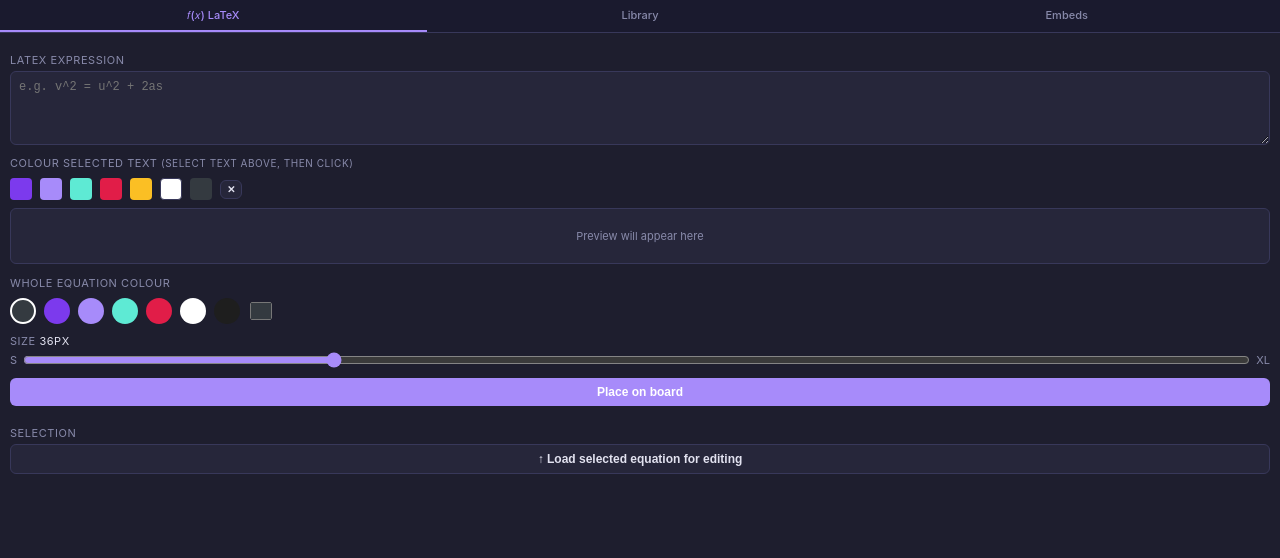
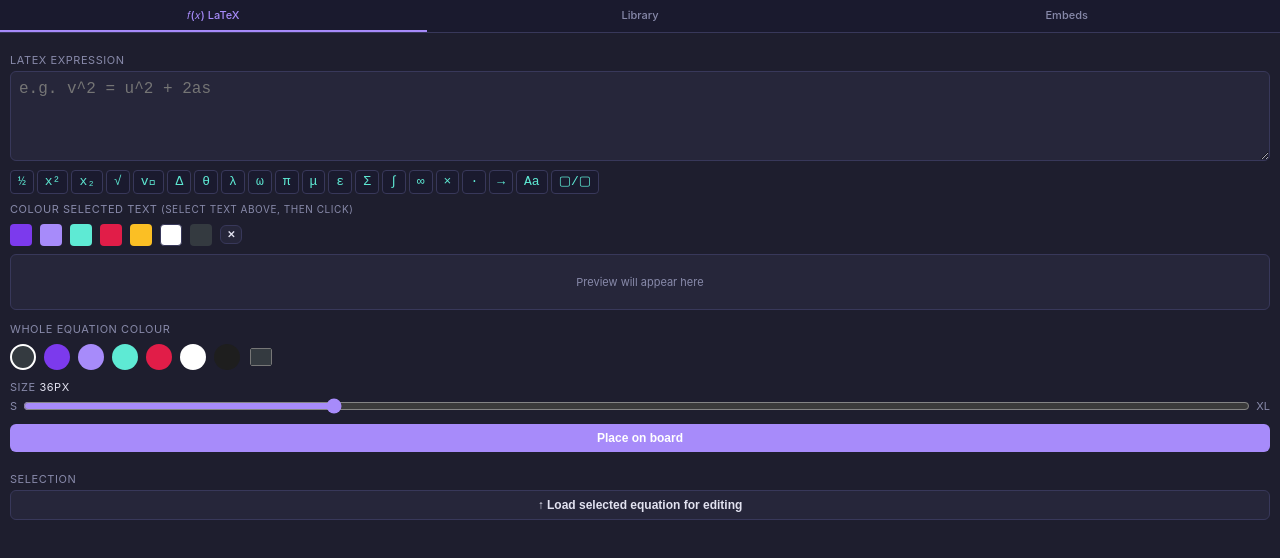
Before and after one commit to Bleushift/miro-physics-app, a website: page src/panel.html in a window 1280 px wide. Drawn offline with nearby package versions, Linux system fonts and the light colour scheme.

Commit message:
feat: bigger LaTeX input (16px) + quick-LaTeX toolbar
- Textarea font bumped from 12px to 16px for readability
- Quick-LaTeX toolbar with 20 buttons: fractions, superscript,
  subscript, sqrt, vec, Greek letters (Δ θ λ ω π μ ε), sum,
  integral, infinity, times, dot, arrow, text mode, display frac
- Select text + click button wraps selection (like Obsidian)
- Cursor auto-placed inside braces when no selection

Co-Authored-By: Claude Opus 4.6 <noreply@anthropic.com>

```diff
--- a/src/panel.html
+++ b/src/panel.html
@@ -84,7 +84,7 @@
       color: var(--text);
       padding: 8px;
       font-family: 'Courier New', monospace;
-      font-size: 12px;
+      font-size: 16px;
       resize: vertical;
       outline: none;
       transition: border-color 0.15s;
@@ -119,6 +119,32 @@
     .row { display: flex; gap: 6px; align-items: center; }
     .row .btn { flex-shrink: 0; }
     .spacer { height: 10px; }
+
+    /* ── Quick LaTeX toolbar ─────────────────────── */
+    .quick-latex {
+      display: flex;
+      flex-wrap: wrap;
+      gap: 3px;
+      margin-top: 6px;
+      margin-bottom: 4px;
+    }
+    .quick-latex button {
+      background: var(--black);
+      border: 1px solid var(--border);
+      color: var(--teal);
+      border-radius: 4px;
+      padding: 3px 7px;
+      font-size: 13px;
+      cursor: pointer;
+      font-family: 'Courier New', monospace;
+      transition: all 0.12s;
+      line-height: 1.2;
+    }
+    .quick-latex button:hover {
+      border-color: var(--purple);
+      background: var(--surface);
+      color: var(--purple);
+    }
 
     /* ── LaTeX preview ─────────────────────────── */
     #latex-preview {
@@ -386,6 +412,29 @@
 
     <label>LaTeX expression</label>
     <textarea id="latex-input" rows="4" placeholder="e.g. v^2 = u^2 + 2as"></textarea>
+
+    <div class="quick-latex" id="quick-latex">
+      <button data-ins="\frac{▢}{▢}" title="Fraction">½</button>
+      <button data-ins="^{▢}" title="Superscript">x²</button>
+      <button data-ins="_{▢}" title="Subscript">x₂</button>
+      <button data-ins="\sqrt{▢}" title="Square root">√</button>
+      <button data-ins="\vec{▢}" title="Vector">v⃗</button>
+      <button data-ins="\Delta " title="Delta">Δ</button>
+      <button data-ins="\theta" title="Theta">θ</button>
+      <button data-ins="\lambda" title="Lambda">λ</button>
+      <button data-ins="\omega" title="Omega">ω</button>
+      <button data-ins="\pi" title="Pi">π</button>
+      <button data-ins="\mu" title="Mu">μ</button>
+      <button data-ins="\varepsilon" title="Epsilon">ε</button>
+      <button data-ins="\sum" title="Summation">Σ</button>
+      <button data-ins="\int" title="Integral">∫</button>
+      <button data-ins="\infty" title="Infinity">∞</button>
+      <button data-ins="\times " title="Times">×</button>
+      <button data-ins="\cdot " title="Dot">·</button>
+      <button data-ins="\rightarrow " title="Arrow">→</button>
+      <button data-ins="\text{▢}" title="Plain text">Aa</button>
+      <button data-ins="\dfrac{▢}{▢}" title="Display fraction">▢/▢</button>
+    </div>
 
     <label style="margin-top:8px">Colour selected text <span style="color:var(--muted);font-size:10px">(select text above, then click)</span></label>
     <div class="colour-row" id="text-colour-row">
@@ -922,6 +971,43 @@ document.getElementById('latex-input').addEventListener('input', () => {
 });
 
 // ══════════════════════════════════════════════════════════════
+// QUICK LATEX TOOLBAR
+// ══════════════════════════════════════════════════════════════
+
+document.querySelectorAll('#quick-latex button').forEach(btn => {
+  btn.addEventListener('click', () => {
+    const input = document.getElementById('latex-input');
+    const start = input.selectionStart;
+    const end = input.selectionEnd;
+    const text = input.value;
+    const snippet = btn.dataset.ins;
+
+    // If there's selected text, wrap it (replace ▢ with selection)
+    const selected = text.substring(start, end);
+    let insert, cursorPos;
+
+    if (selected && snippet.includes('▢')) {
+      // Replace first ▢ with the selection
+      insert = snippet.replace('▢', selected);
+      cursorPos = start + insert.length;
+    } else if (snippet.includes('▢')) {
+      // Place cursor where first ▢ is
+      const placeholderIdx = snippet.indexOf('▢');
+      insert = snippet.replace(/▢/g, '');
+      cursorPos = start + placeholderIdx;
+    } else {
+      insert = snippet;
+      cursorPos = start + insert.length;
+    }
+
+    input.value = text.substring(0, start) + insert + text.substring(end);
+    input.focus();
+    input.setSelectionRange(cursorPos, cursorPos);
+    updatePreview();
+  });
+});
+
+// ══════════════════════════════════════════════════════════════
 // COLOUR PICKER
 // ══════════════════════════════════════════════════════════════
 
```
